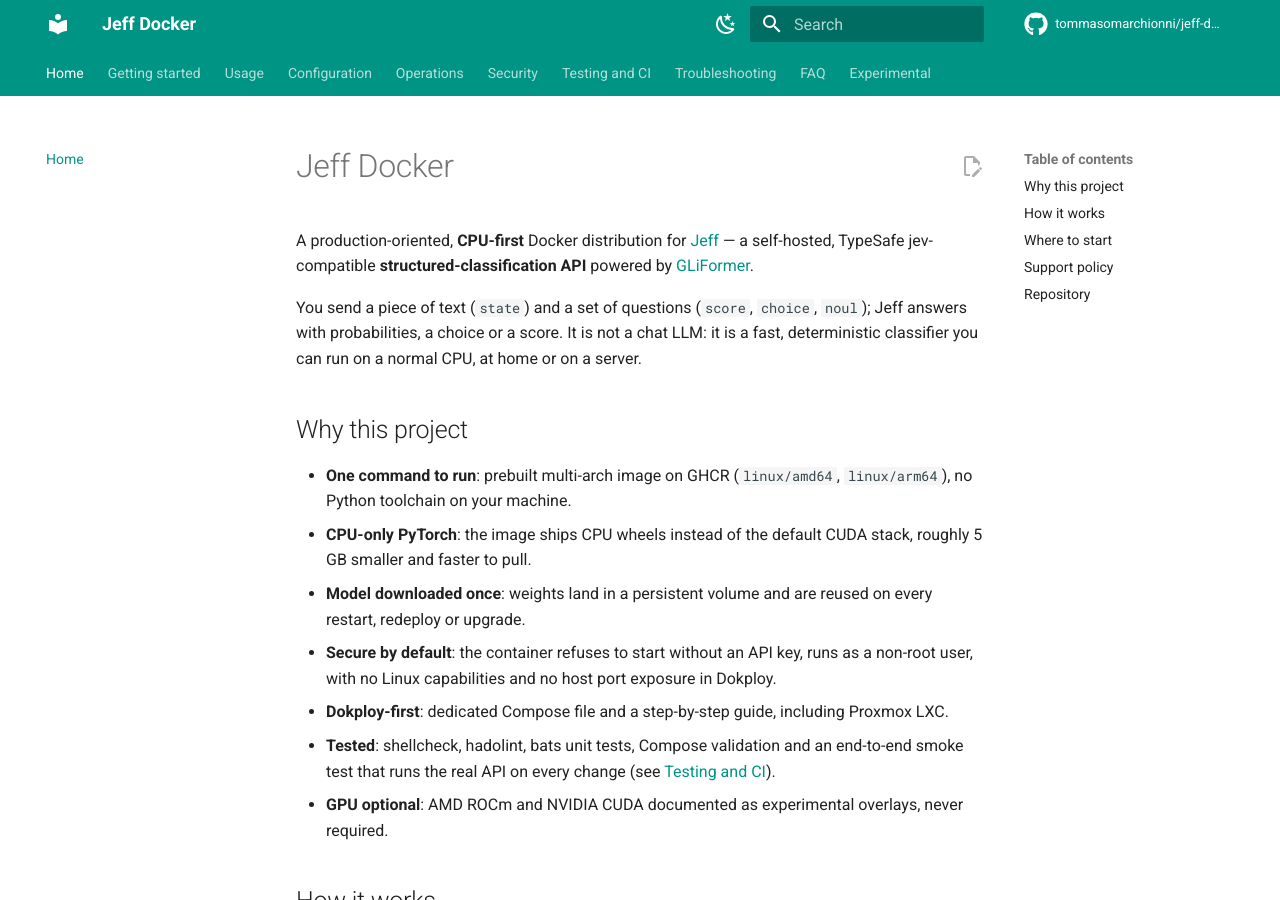
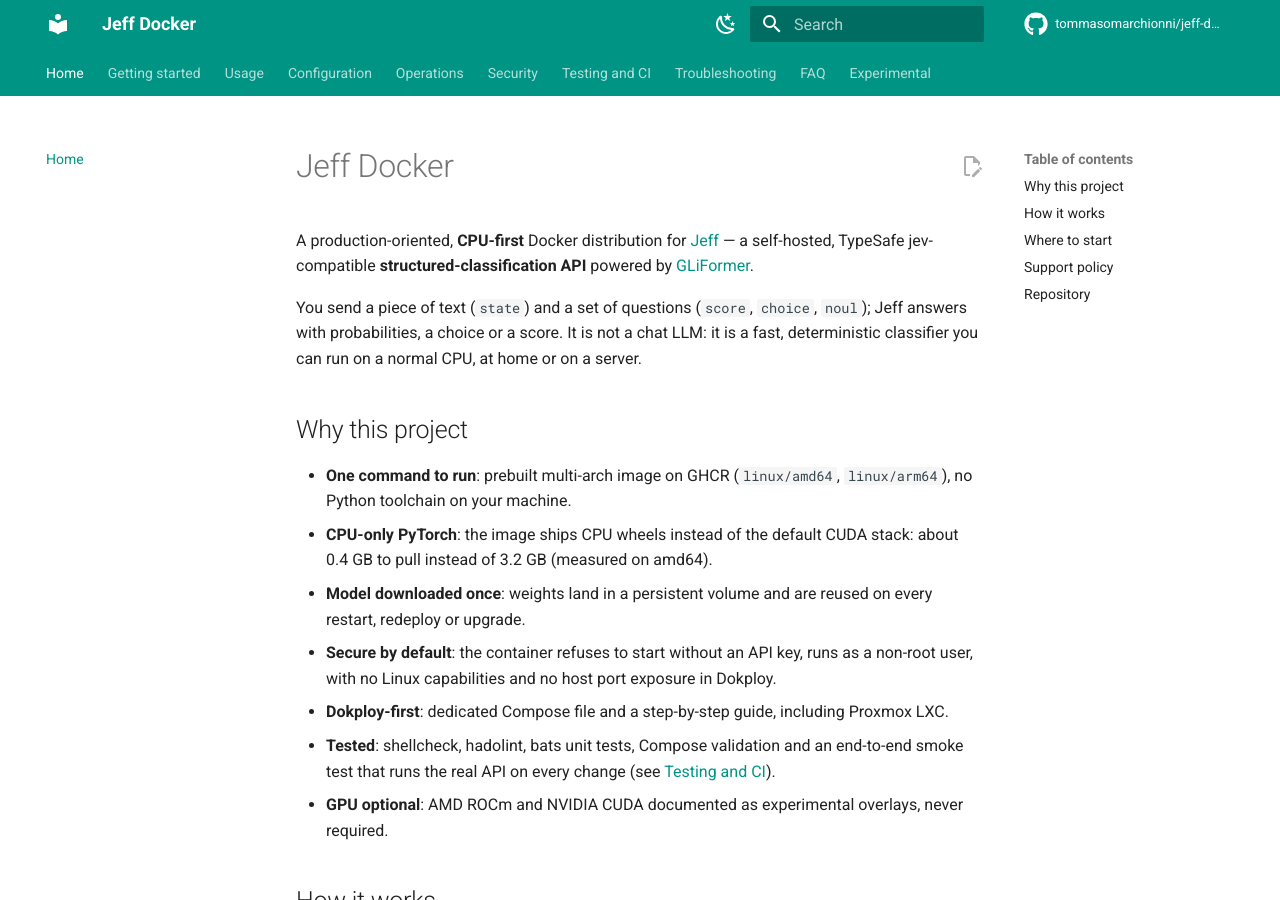
Before and after one commit to tommasomarchionni/jeff-docker, an MkDocs documentation site: the page built from docs/index.md, in a window 1280 px wide and 900 px high. Built offline with MkDocs 1.6.1 and Material for MkDocs 9.7.7, drawn with Linux system fonts in a browser that asks for light colours; comment, search, counter and statistics services are not loaded.

Commit message:
docs: use measured image size (0.39 GB vs 3.25 GB compressed)

```diff
--- a/docs/index.md
+++ b/docs/index.md
@@ -15,7 +15,7 @@
 - **One command to run**: prebuilt multi-arch image on GHCR
   (`linux/amd64`, `linux/arm64`), no Python toolchain on your machine.
 - **CPU-only PyTorch**: the image ships CPU wheels instead of the default
-  CUDA stack, roughly 5 GB smaller and faster to pull.
+  CUDA stack: about 0.4 GB to pull instead of 3.2 GB (measured on amd64).
 - **Model downloaded once**: weights land in a persistent volume and are
   reused on every restart, redeploy or upgrade.
 - **Secure by default**: the container refuses to start without an API key,
```
Also changed, not shown: README.md (+1 -1 lines).
